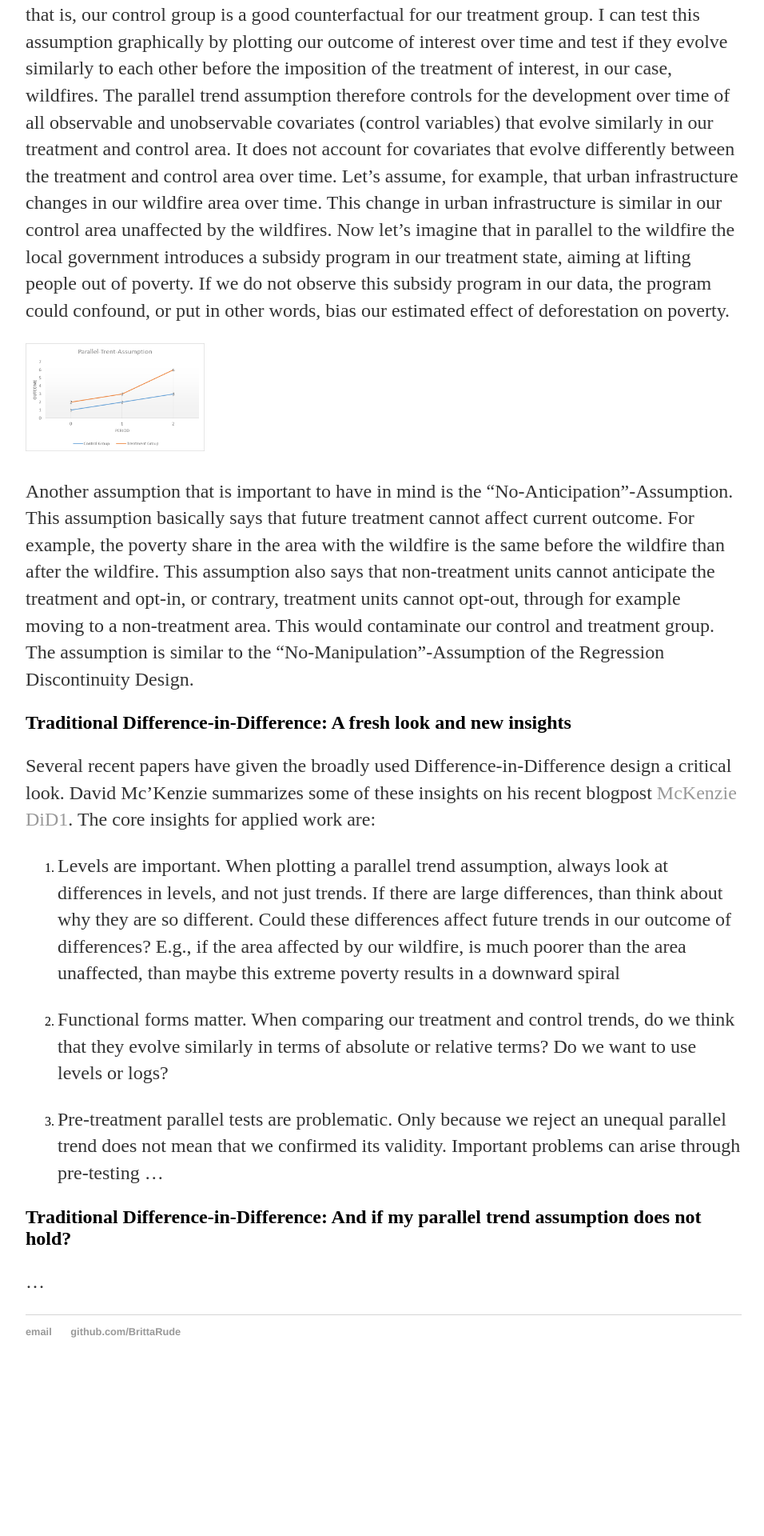
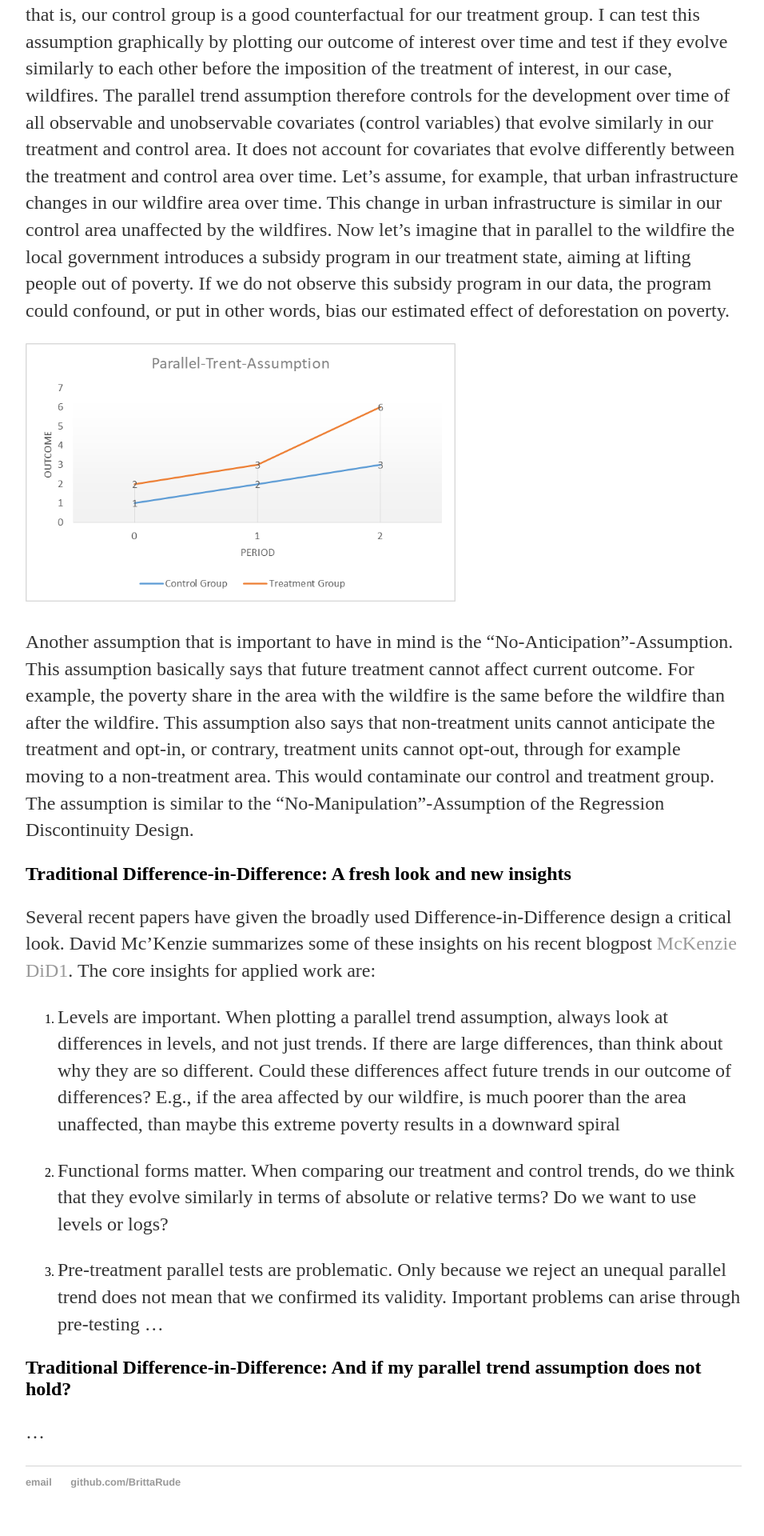
Before and after one commit to BrittaRude/BrittaRude.github.io, a Jekyll site: the page built from inputs_datascience/_posts/2020-07-19-britta-rude-revisiting-difference-in-difference.md, in a window 1280 px wide. Shown: the part 2408-4328 px from the top of the page at 80% size, without its empty margins (160-1116 px from the left). Built offline with Jekyll 4.4.1, drawn with Linux system fonts in a browser that asks for light colours; before the commit the page ends 4140 px from its top, so only the background shows below that.

Commit message:
Update 2020-07-19-britta-rude-revisiting-difference-in-difference.md

```diff
--- a/inputs_datascience/_posts/2020-07-19-britta-rude-revisiting-difference-in-difference.md
+++ b/inputs_datascience/_posts/2020-07-19-britta-rude-revisiting-difference-in-difference.md
@@ -29,7 +29,7 @@ The differences across time (B-A and D-C) control for time trends, while the sec
 
 This research strategy only works under an important condition, known under the name "parallel trend" assumption. As discussed previously, it is important for our estimation effect that our treatment and control groups are similar to each other, and therefore comparable, that is, our control group is a good counterfactual for our treatment group. I can test this assumption graphically by plotting our outcome of interest over time and test if they evolve similarly to each other before the imposition of the treatment of interest, in our case, wildfires. The parallel trend assumption therefore controls for the development over time of all observable and unobservable covariates (control variables) that evolve similarly in our treatment and control area. It does not account for covariates that evolve differently between the treatment and control area over time. Let's assume, for example, that urban infrastructure changes in our wildfire area over time. This change in urban infrastructure is similar in our control area unaffected by the wildfires. Now let's imagine that in parallel to the wildfire the local government introduces a subsidy program in our treatment state, aiming at lifting people out of poverty. If we do not observe this subsidy program in our data, the program could confound, or put in other words, bias our estimated effect of deforestation on poverty.
 
-<img src="/images/Parallel Trend Assumption.png" alt="Parallel Trend Assumption" style="max-width:25%;"/>
+<img src="/images/Parallel Trend Assumption.png" alt="Parallel Trend Assumption" style="max-width:60%;"/>
 
 Another assumption that is important to have in mind is the "No-Anticipation"-Assumption. This assumption basically says that future treatment cannot affect current outcome. For example, the poverty share in the area with the wildfire is the same before the wildfire than after the wildfire. This assumption also says that non-treatment units cannot anticipate the treatment and opt-in, or contrary, treatment units cannot opt-out, through for example moving to a non-treatment area. This would contaminate our control and treatment group. The assumption is similar to the "No-Manipulation"-Assumption of the Regression Discontinuity Design.
 
```
